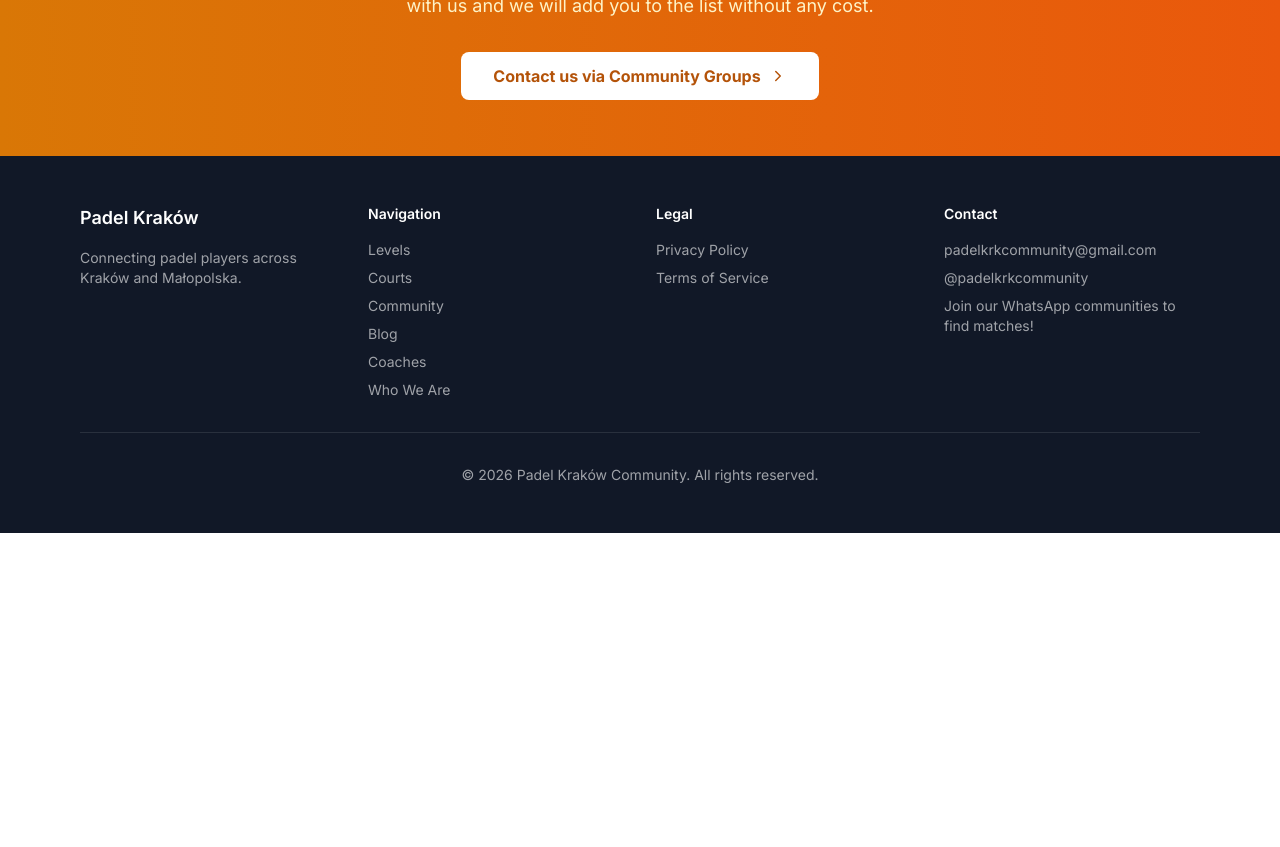
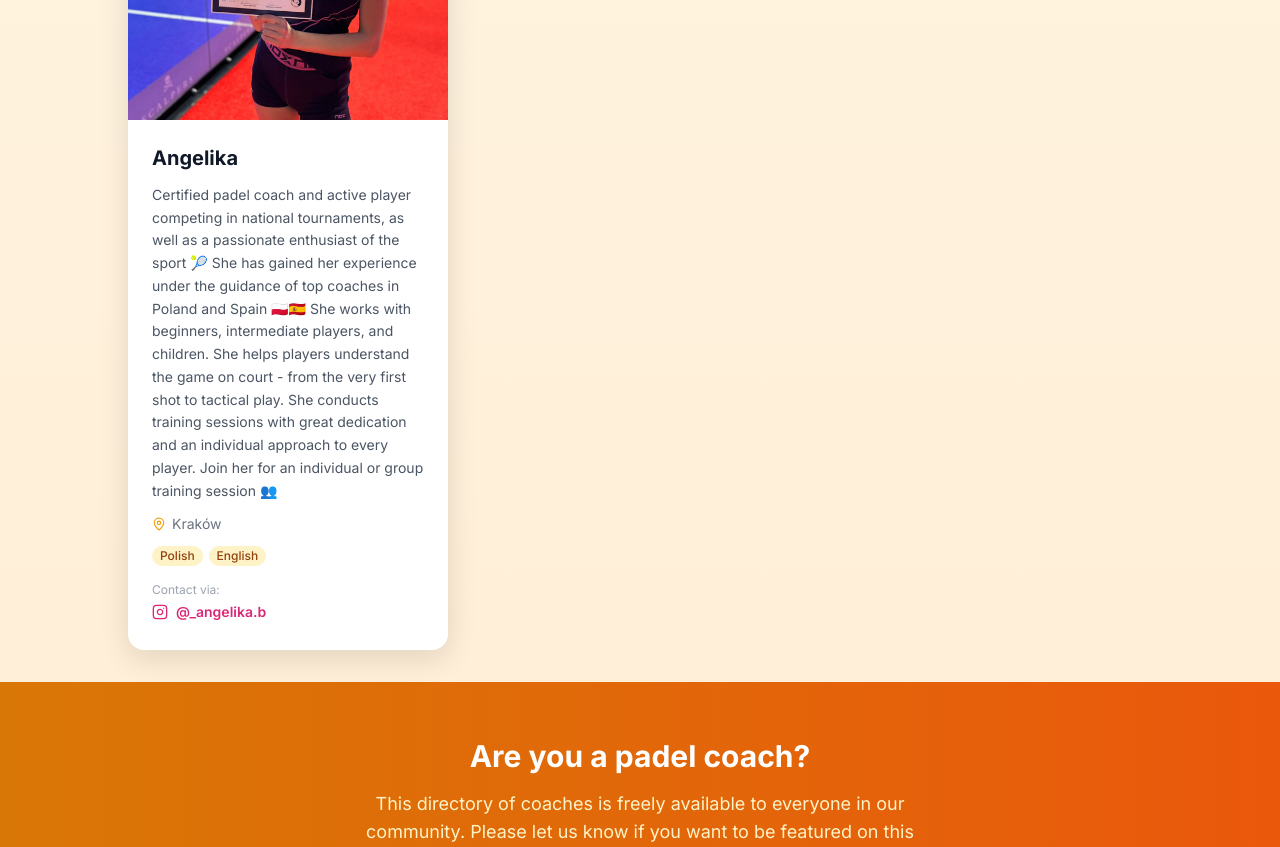
Before and after one commit to Gitperez288/padel-krakow, a Next.js app: page /coaches in a window 1280 px wide. Shown: the part 1660-2507 px from the top of the page. Before the commit the page ends 2193 px from the top, so only its background shows below. Built offline with nearby package versions, Linux system fonts and the light colour scheme.

Commit message:
content: add Angelika to coaches page

```diff
--- a/src/app/coaches/page.tsx
+++ b/src/app/coaches/page.tsx
@@ -86,6 +86,15 @@ const coaches: Coach[] = [
     instagram: "https://www.instagram.com/mcz.padel",
     photo: "/media/milosz.webp",
   },
+  {
+    name: "Angelika",
+    description:
+      "Certified padel coach and active player competing in national tournaments, as well as a passionate enthusiast of the sport 🎾\n\nShe has gained her experience under the guidance of top coaches in Poland and Spain 🇵🇱🇪🇸\n\nShe works with beginners, intermediate players, and children. She helps players understand the game on court - from the very first shot to tactical play.\n\nShe conducts training sessions with great dedication and an individual approach to every player.\n\nJoin her for an individual or group training session 👥",
+    languages: ["Polish", "English"],
+    location: "Kraków",
+    instagram: "https://www.instagram.com/_angelika.b",
+    photo: "/media/angelika.webp",
+  },
 ];
 
 export default function CoachesPage() {
```
Also changed, not shown: public/media/angelika.webp (added).
